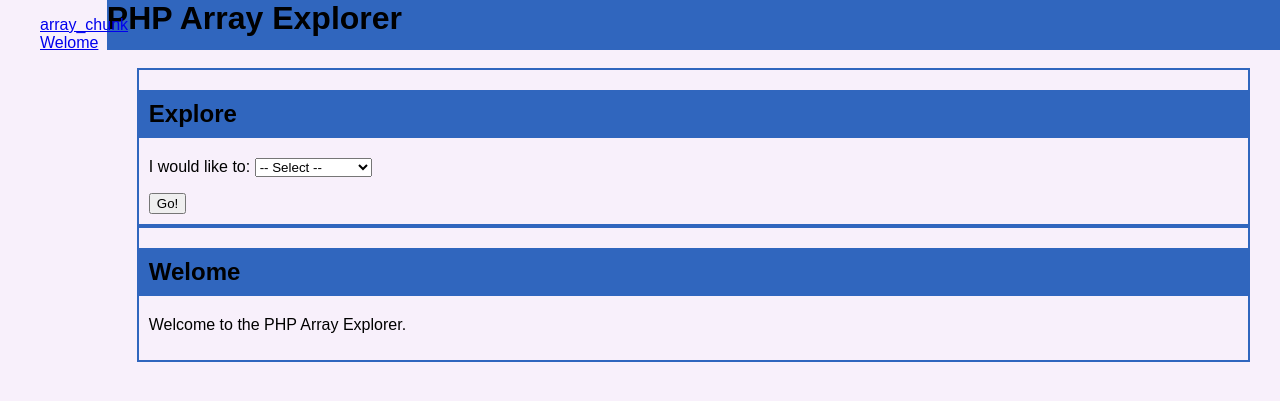
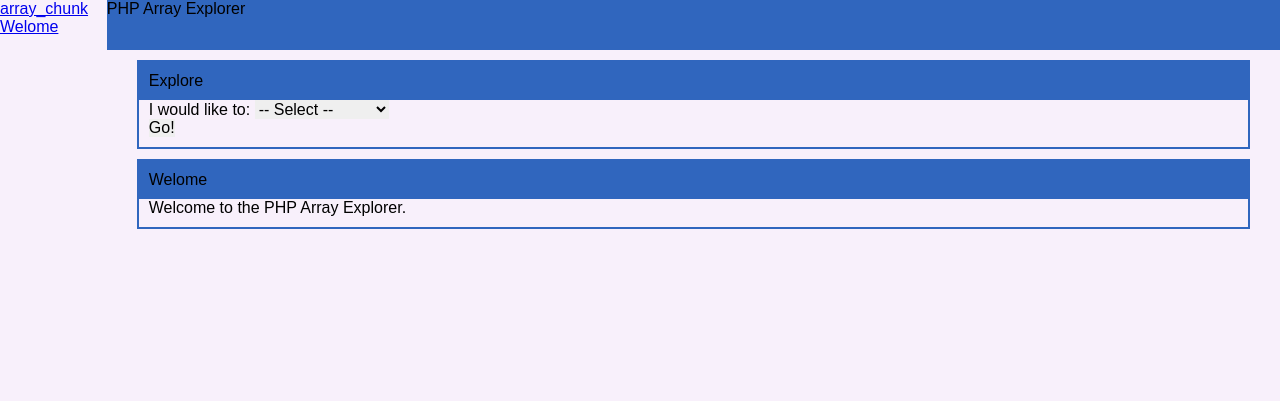
Before and after one commit to cjbagley/php-array-explorer, a Jekyll site: the page built from index.md, in a window 1280 px wide. Shown: the top 401 px of the page. Built offline with Jekyll 4.4.1, drawn with Linux system fonts in a browser that asks for light colours.

Commit message:
Added css reset

```diff
--- a/assets/css/main.scss
+++ b/assets/css/main.scss
@@ -6,7 +6,17 @@ $page-background-colour: #F8F0FB;
 $outline-colour: #3066BE;
 $header-colour: #3066BE;
 
-* { box-sizing: border-box; }
+* {
+	vertical-align: baseline;
+	font-weight: inherit;
+	font-family: inherit;
+	font-style: inherit;
+	font-size: 100%;
+	border: 0 none;
+	outline: 0;
+	padding: 0;
+	margin: 0;
+}
 
 html, body { height: 100%; background-color: $page-background-colour; }
 
@@ -46,7 +56,7 @@ body {
 }
 
 .card {
-    margin: 0 30px;
+    margin: 10px 30px;
     border: 2px solid $outline-colour ;
 }
 
@@ -56,6 +66,7 @@ body {
 
 .card-header h2 {
     padding: 10px;
+    margin: 0;
 }
 
 .card-content {
```
